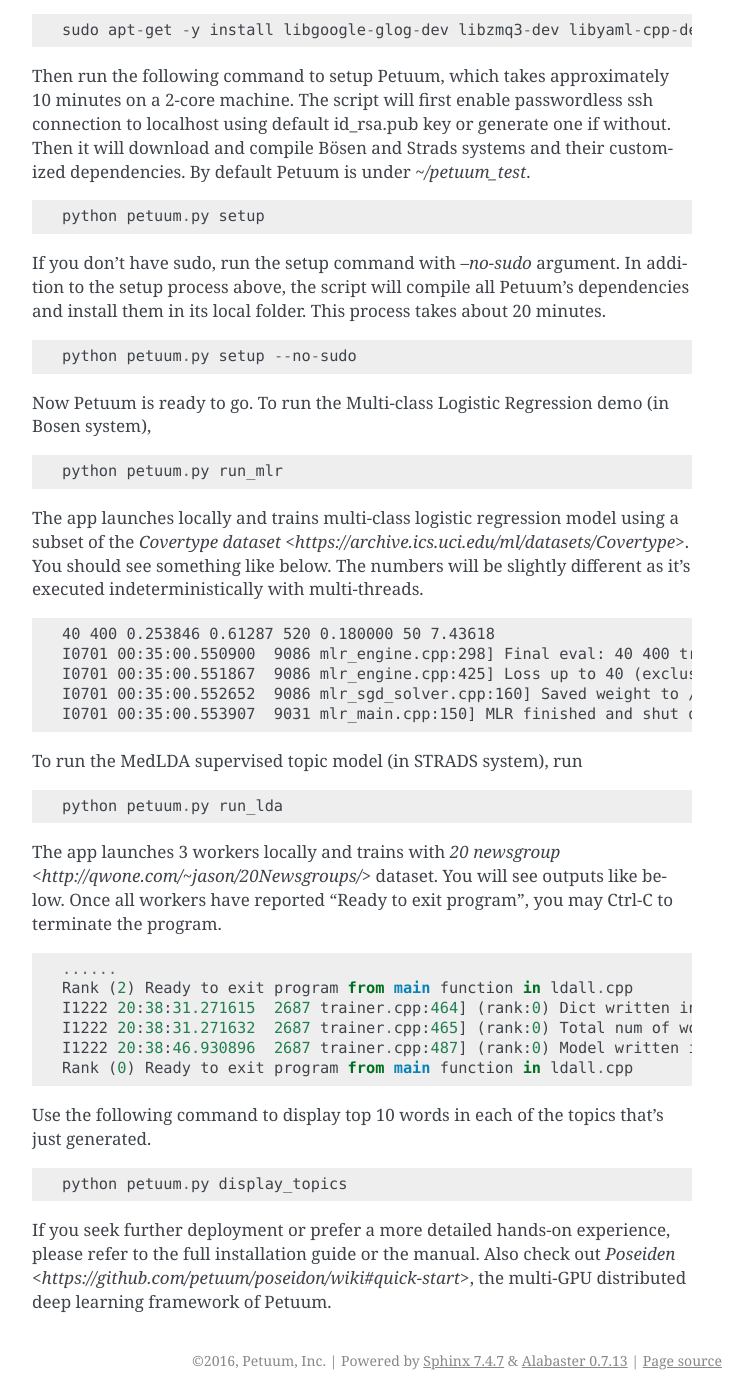
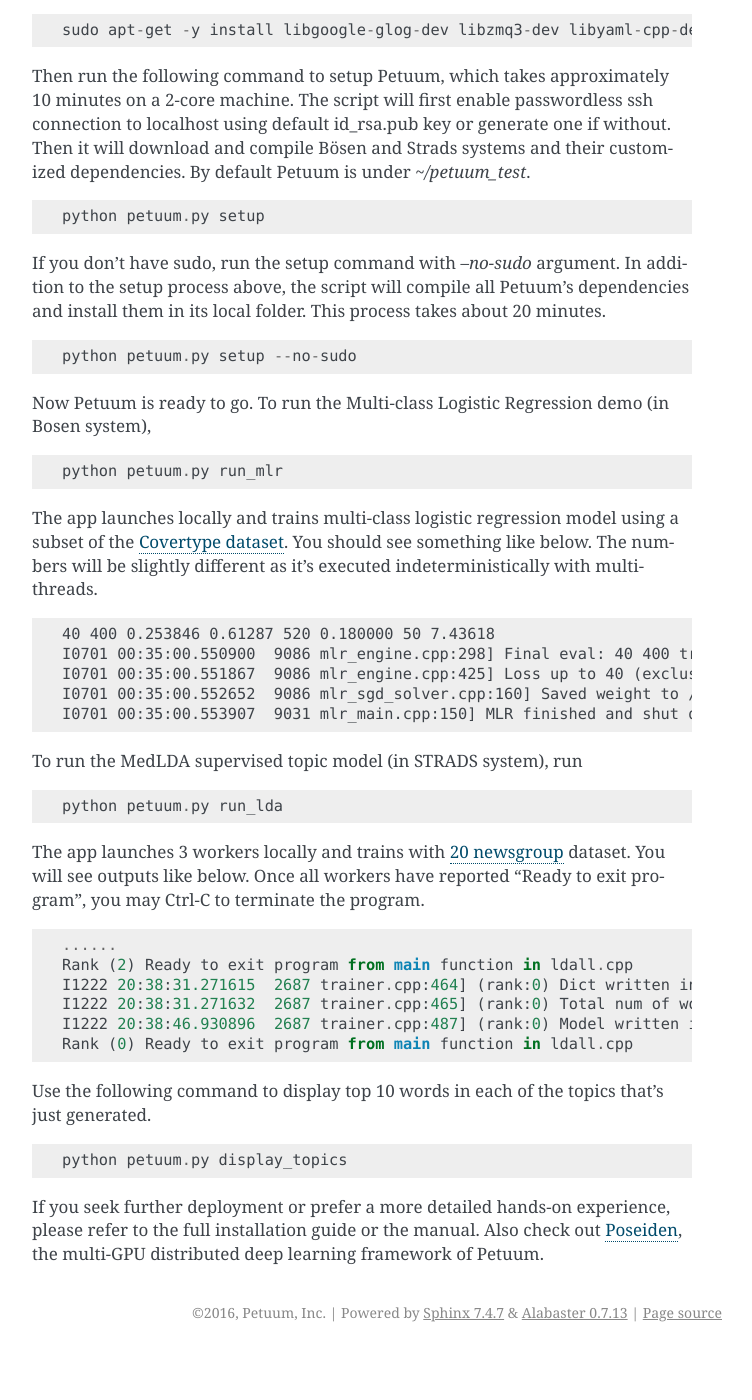
Before and after one commit to sailing-pmls/pmls.readthedocs.io, a Sphinx documentation site: the page built from docs/quickstart.rst, in a window 1280 px wide and 1400 px high, scrolled down 538 px. Shown: the whole window, without its empty margins (388-1140 px from the left). Built offline with Sphinx 7.4.7, drawn with Linux system fonts in a browser that asks for light colours; after the commit the page ends 1890 px from its top, so only the background shows below that.

Commit message:
Update quickstart.rst

```diff
--- a/docs/quickstart.rst
+++ b/docs/quickstart.rst
@@ -36,7 +36,7 @@ Now Petuum is ready to go. To run the Multi-class Logistic Regression demo (in B
 ::
   python petuum.py run_mlr
 
-The app launches locally and trains multi-class logistic regression model using a subset of the `Covertype dataset <https://archive.ics.uci.edu/ml/datasets/Covertype>`. You should see something like below. The numbers will be slightly different as it's executed indeterministically with multi-threads.
+The app launches locally and trains multi-class logistic regression model using a subset of the `Covertype dataset <https://archive.ics.uci.edu/ml/datasets/Covertype>`_. You should see something like below. The numbers will be slightly different as it's executed indeterministically with multi-threads.
 ::
   40 400 0.253846 0.61287 520 0.180000 50 7.43618
   I0701 00:35:00.550900  9086 mlr_engine.cpp:298] Final eval: 40 400 train-0-1: 0.253846 train-entropy: 0.61287 num-train-used: 520 test-0-1: 0.180000 num-test-used: 50 time: 7.43618
@@ -48,7 +48,7 @@ To run the MedLDA supervised topic model (in STRADS system), run
 ::
   python petuum.py run_lda
 
-The app launches 3 workers locally and trains with `20 newsgroup <http://qwone.com/~jason/20Newsgroups/>` dataset. You will see outputs like below. Once all workers have reported "Ready to exit program", you may Ctrl-C to terminate the program.
+The app launches 3 workers locally and trains with `20 newsgroup <http://qwone.com/~jason/20Newsgroups/>`_ dataset. You will see outputs like below. Once all workers have reported "Ready to exit program", you may Ctrl-C to terminate the program.
 ::
   ......
   Rank (2) Ready to exit program from main function in ldall.cpp
@@ -62,4 +62,4 @@ Use the following command to display top 10 words in each of the topics that's j
   python petuum.py display_topics
 
 If you seek further deployment or prefer a more detailed hands-on experience, please refer to the full installation guide or the manual.
-Also check out `Poseiden <https://github.com/petuum/poseidon/wiki#quick-start>`, the multi-GPU distributed deep learning framework of Petuum.
+Also check out `Poseiden <https://github.com/petuum/poseidon/wiki#quick-start>`_, the multi-GPU distributed deep learning framework of Petuum.
```
